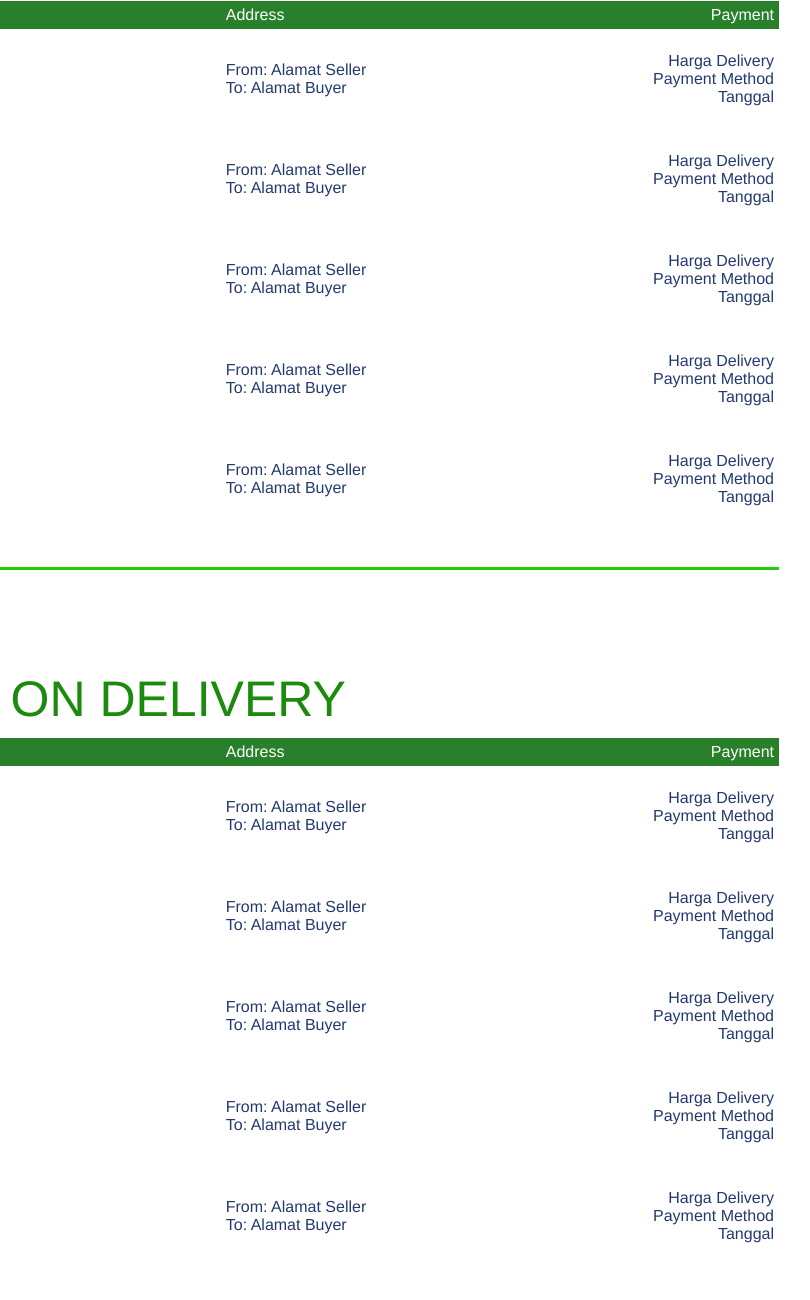
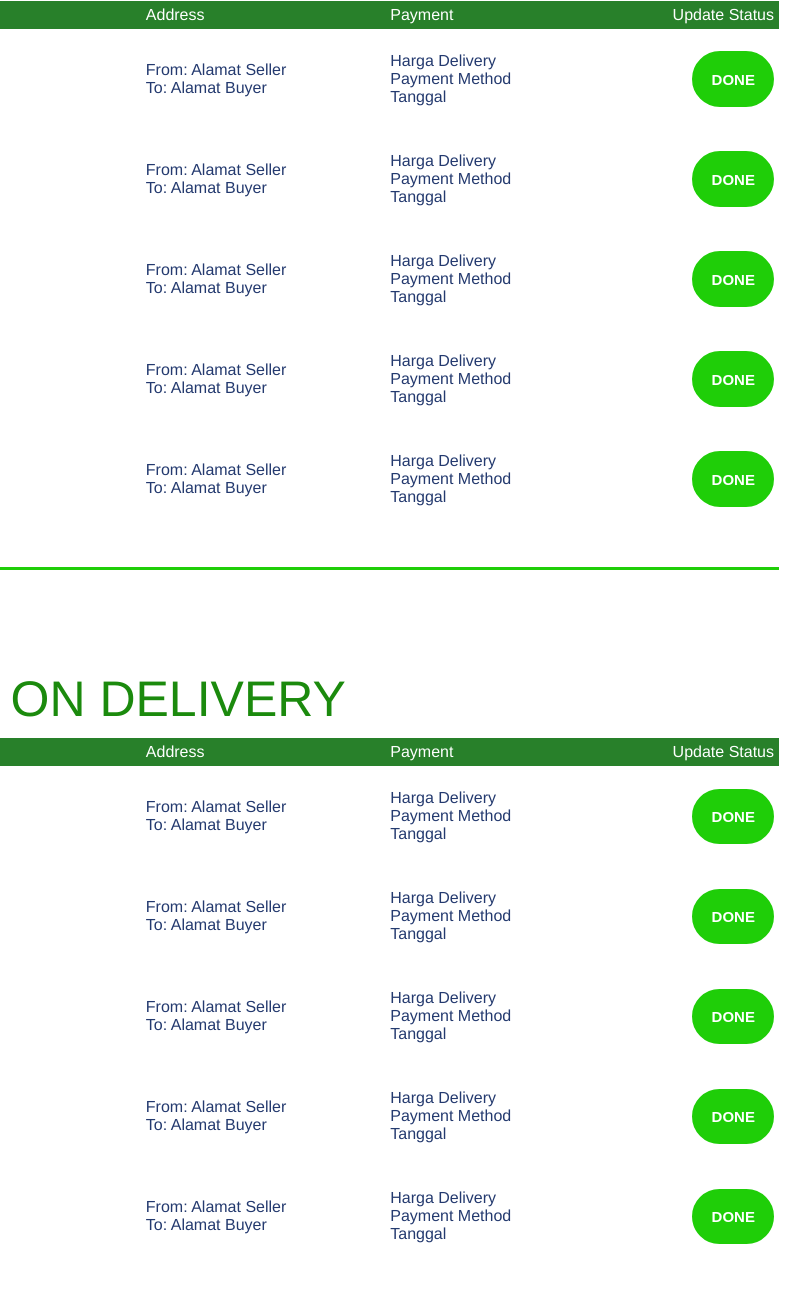
Before and after one commit to LesMiserables1/vruitzy, a plain HTML site: page frontend/PPL/deliveryList.html in a window 1280 px wide. Shown: the part 300-1600 px from the top of the page, 361-1171 px from the left. Drawn offline with nearby package versions, Linux system fonts and the light colour scheme.

Commit message:
update delivery list

```diff
--- a/frontend/PPL/deliveryList.html
+++ b/frontend/PPL/deliveryList.html
@@ -69,6 +69,7 @@
         <th>Product</th>
         <th>Address</th>
         <th>Payment</th>
+        <th>Update Status</th>
       </tr>
       <tr>
         <td>
@@ -92,6 +93,9 @@
             <span>Payment Method</span>
             <br />
             <span>Tanggal</span>
+        </td>
+        <td>
+            <button style="padding: 10%; color: #fff; background-color: #1fce08; border-radius: 50px; font-size: 1.5rem; font-weight: 700; border: 2px solid #1fce08;" >DONE</button>
         </td>
       </tr>
       <tr>
@@ -117,6 +121,9 @@
             <br />
             <span>Tanggal</span>
         </td>
+        <td>
+            <button style="padding: 10%; color: #fff; background-color: #1fce08; border-radius: 50px; font-size: 1.5rem; font-weight: 700; border: 2px solid #1fce08;" >DONE</button>
+        </td>
       </tr>
       <tr>
         <td>
@@ -140,6 +147,9 @@
             <span>Payment Method</span>
             <br />
             <span>Tanggal</span>
+        </td>
+        <td>
+            <button style="padding: 10%; color: #fff; background-color: #1fce08; border-radius: 50px; font-size: 1.5rem; font-weight: 700; border: 2px solid #1fce08;" >DONE</button>
         </td>
       </tr>
       <tr>
@@ -165,6 +175,9 @@
             <br />
             <span>Tanggal</span>
         </td>
+        <td>
+            <button style="padding: 10%; color: #fff; background-color: #1fce08; border-radius: 50px; font-size: 1.5rem; font-weight: 700; border: 2px solid #1fce08;" >DONE</button>
+        </td>
       </tr>
       <tr>
         <td>
@@ -189,6 +202,9 @@
             <br />
             <span>Tanggal</span>
         </td>
+        <td>
+            <button style="padding: 10%; color: #fff; background-color: #1fce08; border-radius: 50px; font-size: 1.5rem; font-weight: 700; border: 2px solid #1fce08;" >DONE</button>
+        </td>
       </tr>
     </table>
   </div>
@@ -199,6 +215,7 @@
         <th>Product</th>
         <th>Address</th>
         <th>Payment</th>
+        <th>Update Status</th>
       </tr>
       <tr>
         <td>
@@ -222,6 +239,9 @@
             <span>Payment Method</span>
             <br />
             <span>Tanggal</span>
+        </td>
+        <td>
+            <button style="padding: 10%; color: #fff; background-color: #1fce08; border-radius: 50px; font-size: 1.5rem; font-weight: 700; border: 2px solid #1fce08;" >DONE</button>
         </td>
       </tr>
       <tr>
@@ -247,6 +267,9 @@
             <br />
             <span>Tanggal</span>
         </td>
+        <td>
+            <button style="padding: 10%; color: #fff; background-color: #1fce08; border-radius: 50px; font-size: 1.5rem; font-weight: 700; border: 2px solid #1fce08;" >DONE</button>
+        </td>
       </tr>
       <tr>
         <td>
@@ -270,6 +293,9 @@
             <span>Payment Method</span>
             <br />
             <span>Tanggal</span>
+        </td>
+        <td>
+            <button style="padding: 10%; color: #fff; background-color: #1fce08; border-radius: 50px; font-size: 1.5rem; font-weight: 700; border: 2px solid #1fce08;" >DONE</button>
         </td>
       </tr>
       <tr>
@@ -295,6 +321,9 @@
             <br />
             <span>Tanggal</span>
         </td>
+        <td>
+            <button style="padding: 10%; color: #fff; background-color: #1fce08; border-radius: 50px; font-size: 1.5rem; font-weight: 700; border: 2px solid #1fce08;" >DONE</button>
+        </td>
       </tr>
       <tr>
         <td>
@@ -318,6 +347,9 @@
             <span>Payment Method</span>
             <br />
             <span>Tanggal</span>
+        </td>
+        <td>
+            <button style="padding: 10%; color: #fff; background-color: #1fce08; border-radius: 50px; font-size: 1.5rem; font-weight: 700; border: 2px solid #1fce08;" >DONE</button>
         </td>
       </tr>
     </table>
```
